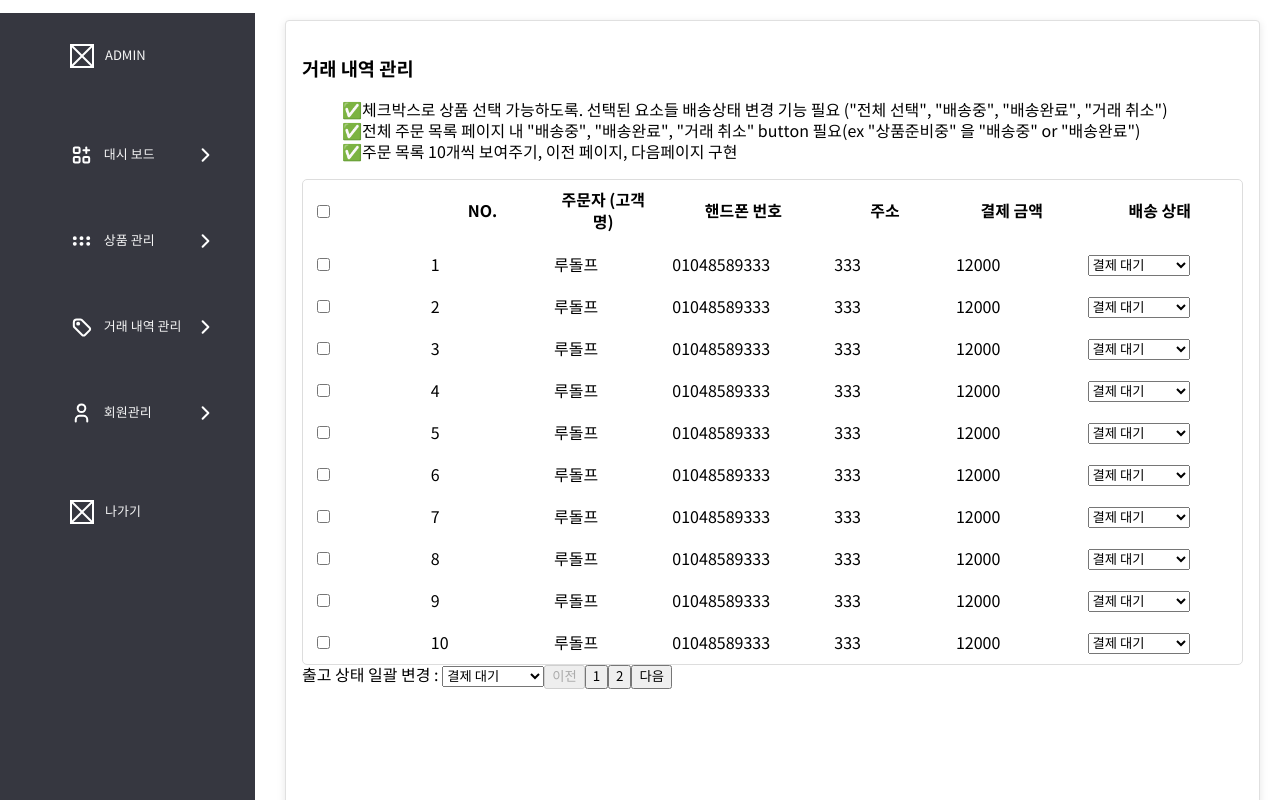
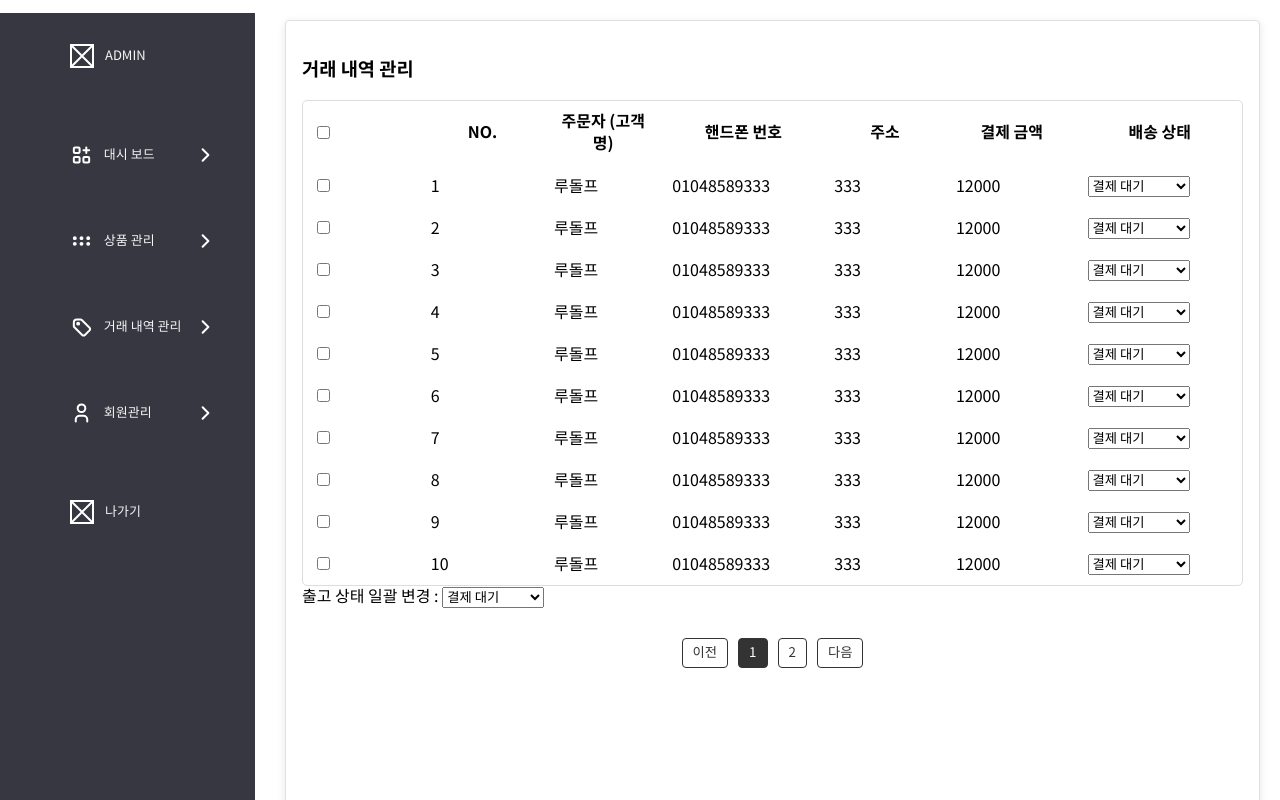
Before and after one commit to 9walnut/TheWave, a React (Create React App) app in the folder client/: page /admin/orders in a window 1280 px wide. Shown: the top 800 px of the page. Built offline with nearby package versions, Linux system fonts and the light colour scheme.

Commit message:
✨ pagenation, 전체삭제 진행중

```diff
--- a/client/src/pages/adminPage/Orders.js
+++ b/client/src/pages/adminPage/Orders.js
@@ -152,17 +152,6 @@ function Orders() {
     <>
       <Card>
         <h3>거래 내역 관리</h3>
-        <ol>
-          <li>
-            ✅체크박스로 상품 선택 가능하도록. 선택된 요소들 배송상태 변경 기능
-            필요 ("전체 선택", "배송중", "배송완료", "거래 취소")
-          </li>
-          <li>
-            ✅전체 주문 목록 페이지 내 "배송중", "배송완료", "거래 취소" button
-            필요(ex "상품준비중" 을 "배송중" or "배송완료"){" "}
-          </li>
-          <li>✅주문 목록 10개씩 보여주기, 이전 페이지, 다음페이지 구현</li>
-        </ol>
         <DataTable keySet="ordersTb_" headers={header} items={currentItems} />
         출고 상태 일괄 변경 :&nbsp;
         <SelectBox />
--- a/client/src/pages/adminPage/Products.js
+++ b/client/src/pages/adminPage/Products.js
@@ -1,9 +1,9 @@
-import React from "react";
+import React, { useState } from "react";
 import { Link } from "react-router-dom";
-// import { useState } from "react";
 
 import * as S from "../../styles/adminPage/Products.js";
 
+import PageNation from "../../shared/PageNation.js";
 import Card from "../../shared/adminPage/components/Card";
 import DataTable from "../../shared/adminPage/components/DataTable";
 import AdminButtonBlack from "../../components/adminPage/AdminButtonBlack.js";
@@ -59,19 +59,138 @@ const DUMMY = [
     productStatus: "재고없음",
     productInfo: "저렇다",
   },
+  {
+    productID: 3,
+    productName: "루돌프풍선",
+    // categoryID: 2,
+    categoryName: "커스텀풍선",
+    productPrice: 17000,
+    productStatus: "판매중",
+    productInfo: "이렇다",
+  },
+  {
+    productID: 4,
+    productName: "곰돌이풍선",
+    // categoryID: 3,
+    categoryName: "용돈풍선",
+    productPrice: 17000,
+    productStatus: "재고없음",
+    productInfo: "저렇다",
+  },
+  {
+    productID: 5,
+    productName: "루돌프풍선",
+    // categoryID: 2,
+    categoryName: "커스텀풍선",
+    productPrice: 17000,
+    productStatus: "판매중",
+    productInfo: "이렇다",
+  },
+  {
+    productID: 6,
+    productName: "곰돌이풍선",
+    // categoryID: 3,
+    categoryName: "용돈풍선",
+    productPrice: 17000,
+    productStatus: "재고없음",
+    productInfo: "저렇다",
+  },
+  {
+    productID: 7,
+    productName: "루돌프풍선",
+    // categoryID: 2,
+    categoryName: "커스텀풍선",
+    productPrice: 17000,
+    productStatus: "판매중",
+    productInfo: "이렇다",
+  },
+  {
+    productID: 8,
+    productName: "곰돌이풍선",
+    // categoryID: 3,
+    categoryName: "용돈풍선",
+    productPrice: 17000,
+    productStatus: "재고없음",
+    productInfo: "저렇다",
+  },
+  {
+    productID: 9,
+    productName: "루돌프풍선",
+    // categoryID: 2,
+    categoryName: "커스텀풍선",
+    productPrice: 17000,
+    productStatus: "판매중",
+    productInfo: "이렇다",
+  },
+  {
+    productID: 10,
+    productName: "곰돌이풍선",
+    // categoryID: 3,
+    categoryName: "용돈풍선",
+    productPrice: 17000,
+    productStatus: "재고없음",
+    productInfo: "저렇다",
+  },
+  {
+    productID: 11,
+    productName: "루돌프풍선",
+    // categoryID: 2,
+    categoryName: "커스텀풍선",
+    productPrice: 17000,
+    productStatus: "판매중",
+    productInfo: "이렇다",
+  },
+  {
+    productID: 12,
+    productName: "곰돌이풍선",
+    // categoryID: 3,
+    categoryName: "용돈풍선",
+    productPrice: 17000,
+    productStatus: "재고없음",
+    productInfo: "저렇다",
+  },
 ];
 function Products() {
+  //---PageNation
+  const [currentPage, setCurrentPage] = useState(1);
+  const oneOfPage = 10;
+
+  const indexOfLastItem = currentPage * oneOfPage;
+  const indexOfFirstItem = indexOfLastItem - oneOfPage;
+
+  const currentItems = DUMMY.slice(indexOfFirstItem, indexOfLastItem);
+
+  function handlePageClick(selectPage) {
+    setCurrentPage(selectPage);
+  }
+  //---deleteProducts (진행중)
+  const [deleteProduct, setDeleteProduct] = useState(new Set());
+  function deleteProducts(item) {
+    const newCheckedLists = new Set(deleteProduct);
+    const checkedItem = currentItems.findIndex((i) => i === item);
+    if (newCheckedLists.has(checkedItem)) {
+      newCheckedLists.delete(checkedItem);
+    }
+  }
   return (
     <>
       <Card>
         <h3>상품 관리</h3>
-        <DataTable keySet="productsTb_" headers={header} items={DUMMY} />
+        <DataTable keySet="productsTb_" headers={header} items={currentItems} />
         <S.ButtonContainer>
-          <AdminButtonGrey>선택 상품 삭제하기</AdminButtonGrey>
+          <AdminButtonGrey onCliK={deleteProducts}>
+            선택 상품 삭제하기
+          </AdminButtonGrey>
           <Link to="/admin/products/add">
             <AdminButtonBlack>상품 등록하기</AdminButtonBlack>
           </Link>
         </S.ButtonContainer>
+        <PageNation
+          total={DUMMY.length}
+          limit={oneOfPage}
+          page={currentPage}
+          setPage={handlePageClick}
+        />
       </Card>
     </>
   );
--- a/client/src/pages/adminPage/Users.js
+++ b/client/src/pages/adminPage/Users.js
@@ -1,7 +1,8 @@
-import React from "react";
+import React, { useState } from "react";
 
 import * as S from "../../styles/adminPage/Users.js";
 
+import PageNation from "../../shared/PageNation.js";
 import Card from "../../shared/adminPage/components/Card";
 import DataTable from "../../shared/adminPage/components/DataTable";
 import AdminButtonGrey from "../../components/adminPage/AdminButtonGrey.js";
@@ -50,17 +51,32 @@ const DUMMY = [
 ];
 
 function Users() {
+  const [currentPage, setCurrentPage] = useState(1);
+  const oneOfPage = 10;
+
+  const indexOfLastItem = currentPage * oneOfPage;
+  const indexOfFirstItem = indexOfLastItem - oneOfPage;
+
+  const currentItems = DUMMY.slice(indexOfFirstItem, indexOfLastItem);
+
+  function handlePageClick(selectPage) {
+    setCurrentPage(selectPage);
+  }
   return (
     <>
       <Card>
         <h3>회원 관리</h3>
         <ol>
-          <li>✅체크박스로 선택 가능하도록 (전체선택, 회원삭제 버튼)</li>
-          <li>✅상세조회는 없음</li>
-          <li>✅10명씩. 페이지네이션</li>
+          <li>✅상세조회 없음</li>
         </ol>
-        <DataTable keySet="usersTb_" headers={header} items={DUMMY} />
+        <DataTable keySet="usersTb_" headers={header} items={currentItems} />
         <AdminButtonGrey>선택 회원 삭제하기</AdminButtonGrey>
+        <PageNation
+          total={DUMMY.length}
+          limit={oneOfPage}
+          page={currentPage}
+          setPage={handlePageClick}
+        />
       </Card>
     </>
   );
--- a/client/src/pages/mainPage/carts/Cart.js
+++ b/client/src/pages/mainPage/carts/Cart.js
@@ -1,4 +1,4 @@
-import * as S from "../../../styles/mainPage/cartPage";
+import * as S from "../../../styles/mainPage/CartPage";
 function Cart() {
   return (
     <>
--- a/client/src/shared/PageNation.js
+++ b/client/src/shared/PageNation.js
@@ -1,3 +1,5 @@
+import * as S from "./PageNationStyle.js";
+
 function PageNation({ total, limit, page, setPage }) {
   const totalPages = Math.ceil(total / limit);
 
@@ -11,25 +13,34 @@ function PageNation({ total, limit, page, setPage }) {
     const buttons = [];
     for (let i = 1; i <= totalPages; i++) {
       buttons.push(
-        <button key={i} active={i === page} onClick={() => handlePageClick(i)}>
+        <S.PageButton
+          key={i}
+          active={i === page}
+          onClick={() => handlePageClick(i)}
+        >
           {i}
-        </button>
+        </S.PageButton>
       );
     }
     return buttons;
   }
   return (
     <>
-      <button onClick={() => handlePageClick(page - 1)} disabled={page === 1}>
+      <S.PageNationWrapper>
+        <S.PageButton
+          onClick={() => handlePageClick(page - 1)}
+          disabled={page === 1}
+        >
           이전
-      </button>
+        </S.PageButton>
         {renderPageButtons()}
-      <button
+        <S.PageButton
           onClick={() => handlePageClick(page + 1)}
           disabled={page === totalPages}
         >
           다음
-      </button>
+        </S.PageButton>
+      </S.PageNationWrapper>
     </>
   );
 }
--- a/client/src/shared/PageNationStyle.js
+++ b/client/src/shared/PageNationStyle.js
@@ -1 +1,22 @@
 import styled from "styled-components";
+
+export const PageNationWrapper = styled.div`
+  display: flex;
+  justify-content: center;
+  margin-top: 30px;
+`;
+
+export const PageButton = styled.button`
+  margin: 0 5px;
+  padding: 5px 10px;
+  cursor: pointer;
+  background-color: ${({ active }) => (active ? "#333" : "#fff")};
+  color: ${({ active }) => (active ? "#fff" : "#333")};
+  border: 1px solid #333;
+  border-radius: 4px;
+
+  &:hover {
+    background-color: #333;
+    color: #fff;
+  }
+`;
--- a/client/src/shared/adminPage/components/DataTableStyle.js
+++ b/client/src/shared/adminPage/components/DataTableStyle.js
@@ -4,6 +4,7 @@ export const Table = styled.table`
   border: 1px solid #ddd;
   border-spacing: 0;
   border-radius: 5px;
+  cursor: pointer;
 `;
 
 export const TableHeader = styled.th`
```
Lines whose indentation alone changed are shown as unchanged.
